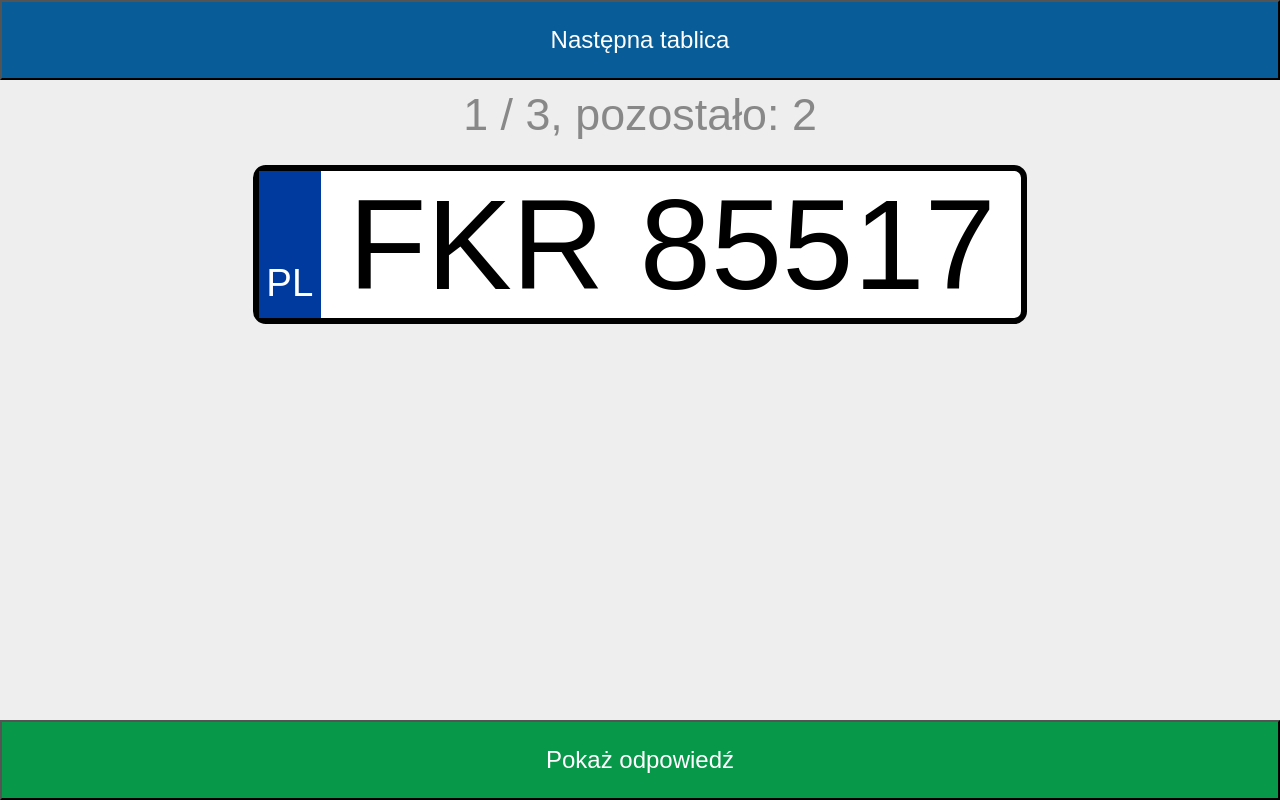
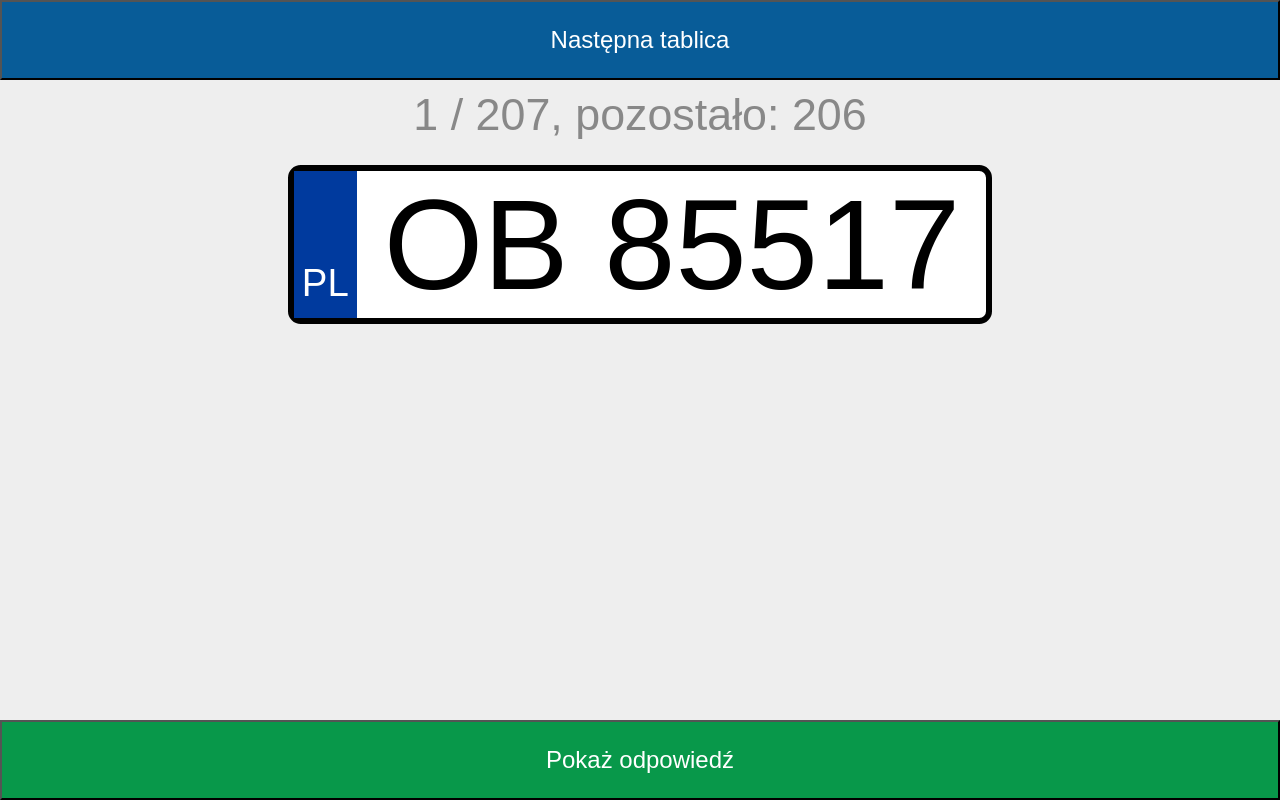
Before and after one commit to k3rmitPL/plates, a plain HTML site: page index.html in a window 1280 px wide. Drawn offline with Linux system fonts and the light colour scheme.

Commit message:
full data

```diff
--- a/index.html
+++ b/index.html
@@ -120,245 +120,245 @@
 
     <script>
       var plates_mapping = {
-//        "mazowieckie": {
-//          "WG": "Garwolin",
-//          "WF": "Warszawa-praga pd.",
-//          "WE": "Warszawa-mokotów",
-//          "WD": "Warszawa-bielany",
-//          "WB": "Warszawa-bemowo",
-//          "WA": "Warszawa-białołęka",
-//          "WL": "Legionowo",
-//          "WK": "Warszawa-ursus",
-//          "WJ": "Warszawa-targówek",
-//          "WI": "Warszawa-śródmieście",
-//          "WH": "Warszawa-praga pn.",
-//          "WBR": "Białobrzegi",
-//          "WLS": "Łosice",
-//          "WLI": "Lipsko",
-//          "WPY": "Przysucha",
-//          "WND": "Nowy dwór mazowiecki",
-//          "WPU": "Pułtusk",
-//          "WPR": "Pruszków",
-//          "WPL": "Płock powiat",
-//          "WPN": "Płońsk",
-//          "WPI": "Piaseczno",
-//          "WRA": "Radom powiat",
-//          "WGM": "Grodzisk",
-//          "WOT": "Otwock",
-//          "WOS": "Ostrołęka powiat",
-//          "WOR": "Ostrów mazowiecka",
-//          "WGS": "Gostynin",
-//          "WML": "Mława",
-//          "WCI": "Ciechanów",
-//          "WMA": "Maków mazowiecki",
-//          "WPZ": "Przasnysz",
-//          "WKZ": "Kozienice",
-//          "WGR": "Grójec"
-//        },
-//        "pomorskie": {
-//          "GS": "Słupsk miasto",
-//          "GCH": "Chojnice",
-//          "GKS": "Kościerzyna",
-//          "GKW": "Kwidzyn",
-//          "GDA": "Pruszcz gdański",
-//          "GD": "Gdańsk",
-//          "GA": "Gdynia",
-//          "GKA": "Kartuzy",
-//          "GCZ": "Człuchów",
-//          "GBY": "Bytów"
-//        },
-//        "zachodniopomorskie": {
-//          "ZKL": "Kołobrzeg",
-//          "ZGY": "Gryfice",
-//          "ZKO": "Koszalin powiat",
-//          "ZK": "Koszalin miasto",
-//          "ZGR": "Gryfino",
-//          "ZCH": "Choszczno",
-//          "ZKA": "Kamień pomorski",
-//          "ZBI": "Białogard",
-//          "ZDR": "Drawsko",
-//          "ZGL": "Goleniów",
-//          "ZS": "Szczecin"
-//        },
-//        "kujawsko-pomorskie": {
-//          "CGR": "Grudziądz powiat",
-//          "CLI": "Lipno",
-//          "CB": "Bydgoszcz",
-//          "CG": "Grudziądz miasto",
-//          "CGD": "Golub-dobrzyń",
-//          "CIN": "Inowrocław",
-//          "CBR": "Brodnica",
-//          "CCH": "Chełmno",
-//          "CAL": "Aleksandrów kujawski",
-//          "CBY": "Bydgoszcz powiat",
-//          "CW": "Włocławek miasto",
-//          "CT": "Toruń"
-//        },
-//        "małopolskie": {
-//          "KGR": "Gorlice",
-//          "KBC": "Bochnia",
-//          "KLI": "Limanowa",
-//          "KCH": "Chrzanów",
-//          "KMI": "Miechów",
-//          "KN": "Nowy sącz miasto",
-//          "KR": "Kraków",
-//          "KDA": "Dąbrowa tarnowska",
-//          "KT": "Tarnów miasto",
-//          "KBR": "Brzesko",
-//          "KMY": "Myślenice"
-//        },
-//        "opolskie": {
-//          "OKR": "Krapkowice",
-//          "OK": "Kędzierzyn koźle",
-//          "OB": "Brzeg",
-//          "OGL": "Głubczyce",
-//          "OKL": "Kluczbork",
-//          "OP": "Opole"
-//        },
-//        "świętokrzyskie": {
-//          "TJE": "Jędrzejów",
-//          "TKA": "Kazimierza wielka",
-//          "TKN": "Końskie",
-//          "TBU": "Busko",
-//          "TKI": "Kielce powiat",
-//          "TK": "Kielce",
-//          "TLW": "Włoszczowa"
-//        },
-//        "wielkopolskie": {
-//          "PKR": "Krotoszyn",
-//          "PKS": "Kościan",
-//          "PP": "Piła",
-//          "PKN": "Konin powiat",
-//          "PZ": "Poznań powiat",
-//          "PGO": "Grodzisk wlkp.",
-//          "PJA": "Jarocin",
-//          "PCT": "Czarnków",
-//          "PKO": "Konin miasto",
-//          "PGN": "Gniezno",
-//          "PCH": "Chodzieź",
-//          "PKA": "Kalisz powiat",
-//          "PGS": "Gostyń",
-//          "PKE": "Kępno",
-//          "PK": "Kalisz miasto",
-//          "PN": "Konin miasto",
-//          "PO": "Poznań",
-//          "PL": "Leszno miasto",
-//          "PKL": "Koło"
-//        },
-//        "łódzkie": {
-//          "EL": "Łódź",
-//          "ELW": "Łódź powiat",
-//          "EBE": "Bełchatów",
-//          "ELC": "Łowicz",
-//          "ELA": "Łask",
-//          "ELE": "Łęczyca",
-//          "EOP": "Opoczno",
-//          "EBR": "Brzeziny",
-//          "EKU": "Kutno",
-//          "EP": "Piotrków tryb. miasto",
-//          "ES": "Skierniewice miasto",
-//          "EPA": "Pabianice"
-//        },
-//        "śląskie": {
-//          "SZ": "Zabrze",
-//          "SY": "Bytom",
-//          "SR": "Rybnik miasto",
-//          "SBE": "Będzin",
-//          "SW": "świętochłowice",
-//          "ST": "Tychy miasto",
-//          "SK": "Katowice",
-//          "SJ": "Jaworzno",
-//          "SI": "Siemianowice śląskie",
-//          "SH": "Chorzów",
-//          "SO": "Sosnowiec",
-//          "SM": "Mysłowice",
-//          "SL": "Ruda śląska",
-//          "SC": "Częstochowa miasto",
-//          "SB": "Bielsko-biała miasto",
-//          "SBI": "Bielsko-biała powiat",
-//          "SG": "Gliwice miasto",
-//          "SBL": "Tychy powiat",
-//          "SD": "Dąbrowa górnicza"
-//        },
-//        "lubelskie": {
-//          "LB": "Biała podlaska miasto",
-//          "LC": "Chełm miasto",
-//          "LJA": "Janów lubelski",
-//          "LKR": "Kraśnik",
-//          "LKS": "Krasnystaw",
-//          "LU": "Lublin",
-//          "LHR": "Hrubieszów",
-//          "LBI": "Biała podlaska powiat",
-//          "LLB": "Lubartów",
-//          "LZ": "Zamość miasto",
-//          "LBL": "Biłgoraj",
-//          "LCH": "Chełm powiat"
-//        },
-//        "warmińsko-mazurskie": {
-//          "NEL": "Ełk",
-//          "NKE": "Kętrzyn",
-//          "NIL": "Iława",
-//          "NO": "Olsztyn",
-//          "NBR": "Braniewo",
-//          "NGO": "Gołdap",
-//          "NEB": "Elbląg powiat",
-//          "NE": "Elbląg miasto",
-//          "NGI": "Giźycko",
-//          "NDZ": "Działdowo",
-//          "NBA": "Bartoszyce"
-//        },
-//        "podkarpackie": {
-//          "RT": "Tarnobrzeg miasto",
-//          "RP": "Przemyśl miasto",
-//          "RJA": "Jarosław",
-//          "RKR": "Krosno powiat",
-//          "RLE": "Leźajsk",
-//          "RLA": "Łańcut",
-//          "RBR": "Brzozów",
-//          "RZ": "Rzeszów",
-//          "RDE": "Dębica",
-//          "RBI": "Ustrzyki dolne",
-//          "RKL": "Kolbuszowa",
-//          "RJS": "Jasło",
-//          "RK": "Krosno miasto"
-//        },
-//        "podlaskie": {
-//          "BAU": "Augustów",
-//          "BBI": "Bielsk podlaski",
-//          "BL": "Łomźa miasto",
-//          "BKL": "Kolno",
-//          "BI": "Białystok",
-//          "BIA": "Białystok powiat",
-//          "BHA": "Hajnówka",
-//          "BGR": "Grajewo",
-//          "BS": "Suwałki miasto"
-//        },
+        "mazowieckie": {
+          "WG": "Garwolin",
+          "WF": "Warszawa-praga pd.",
+          "WE": "Warszawa-mokotów",
+          "WD": "Warszawa-bielany",
+          "WB": "Warszawa-bemowo",
+          "WA": "Warszawa-białołęka",
+          "WL": "Legionowo",
+          "WK": "Warszawa-ursus",
+          "WJ": "Warszawa-targówek",
+          "WI": "Warszawa-śródmieście",
+          "WH": "Warszawa-praga pn.",
+          "WBR": "Białobrzegi",
+          "WLS": "Łosice",
+          "WLI": "Lipsko",
+          "WPY": "Przysucha",
+          "WND": "Nowy dwór mazowiecki",
+          "WPU": "Pułtusk",
+          "WPR": "Pruszków",
+          "WPL": "Płock powiat",
+          "WPN": "Płońsk",
+          "WPI": "Piaseczno",
+          "WRA": "Radom powiat",
+          "WGM": "Grodzisk",
+          "WOT": "Otwock",
+          "WOS": "Ostrołęka powiat",
+          "WOR": "Ostrów mazowiecka",
+          "WGS": "Gostynin",
+          "WML": "Mława",
+          "WCI": "Ciechanów",
+          "WMA": "Maków mazowiecki",
+          "WPZ": "Przasnysz",
+          "WKZ": "Kozienice",
+          "WGR": "Grójec"
+        },
+        "pomorskie": {
+          "GS": "Słupsk miasto",
+          "GCH": "Chojnice",
+          "GKS": "Kościerzyna",
+          "GKW": "Kwidzyn",
+          "GDA": "Pruszcz gdański",
+          "GD": "Gdańsk",
+          "GA": "Gdynia",
+          "GKA": "Kartuzy",
+          "GCZ": "Człuchów",
+          "GBY": "Bytów"
+        },
+        "zachodniopomorskie": {
+          "ZKL": "Kołobrzeg",
+          "ZGY": "Gryfice",
+          "ZKO": "Koszalin powiat",
+          "ZK": "Koszalin miasto",
+          "ZGR": "Gryfino",
+          "ZCH": "Choszczno",
+          "ZKA": "Kamień pomorski",
+          "ZBI": "Białogard",
+          "ZDR": "Drawsko",
+          "ZGL": "Goleniów",
+          "ZS": "Szczecin"
+        },
+        "kujawsko-pomorskie": {
+          "CGR": "Grudziądz powiat",
+          "CLI": "Lipno",
+          "CB": "Bydgoszcz",
+          "CG": "Grudziądz miasto",
+          "CGD": "Golub-dobrzyń",
+          "CIN": "Inowrocław",
+          "CBR": "Brodnica",
+          "CCH": "Chełmno",
+          "CAL": "Aleksandrów kujawski",
+          "CBY": "Bydgoszcz powiat",
+          "CW": "Włocławek miasto",
+          "CT": "Toruń"
+        },
+        "małopolskie": {
+          "KGR": "Gorlice",
+          "KBC": "Bochnia",
+          "KLI": "Limanowa",
+          "KCH": "Chrzanów",
+          "KMI": "Miechów",
+          "KN": "Nowy sącz miasto",
+          "KR": "Kraków",
+          "KDA": "Dąbrowa tarnowska",
+          "KT": "Tarnów miasto",
+          "KBR": "Brzesko",
+          "KMY": "Myślenice"
+        },
+        "opolskie": {
+          "OKR": "Krapkowice",
+          "OK": "Kędzierzyn koźle",
+          "OB": "Brzeg",
+          "OGL": "Głubczyce",
+          "OKL": "Kluczbork",
+          "OP": "Opole"
+        },
+        "świętokrzyskie": {
+          "TJE": "Jędrzejów",
+          "TKA": "Kazimierza wielka",
+          "TKN": "Końskie",
+          "TBU": "Busko",
+          "TKI": "Kielce powiat",
+          "TK": "Kielce",
+          "TLW": "Włoszczowa"
+        },
+        "wielkopolskie": {
+          "PKR": "Krotoszyn",
+          "PKS": "Kościan",
+          "PP": "Piła",
+          "PKN": "Konin powiat",
+          "PZ": "Poznań powiat",
+          "PGO": "Grodzisk wlkp.",
+          "PJA": "Jarocin",
+          "PCT": "Czarnków",
+          "PKO": "Konin miasto",
+          "PGN": "Gniezno",
+          "PCH": "Chodzieź",
+          "PKA": "Kalisz powiat",
+          "PGS": "Gostyń",
+          "PKE": "Kępno",
+          "PK": "Kalisz miasto",
+          "PN": "Konin miasto",
+          "PO": "Poznań",
+          "PL": "Leszno miasto",
+          "PKL": "Koło"
+        },
+        "łódzkie": {
+          "EL": "Łódź",
+          "ELW": "Łódź powiat",
+          "EBE": "Bełchatów",
+          "ELC": "Łowicz",
+          "ELA": "Łask",
+          "ELE": "Łęczyca",
+          "EOP": "Opoczno",
+          "EBR": "Brzeziny",
+          "EKU": "Kutno",
+          "EP": "Piotrków tryb. miasto",
+          "ES": "Skierniewice miasto",
+          "EPA": "Pabianice"
+        },
+        "śląskie": {
+          "SZ": "Zabrze",
+          "SY": "Bytom",
+          "SR": "Rybnik miasto",
+          "SBE": "Będzin",
+          "SW": "świętochłowice",
+          "ST": "Tychy miasto",
+          "SK": "Katowice",
+          "SJ": "Jaworzno",
+          "SI": "Siemianowice śląskie",
+          "SH": "Chorzów",
+          "SO": "Sosnowiec",
+          "SM": "Mysłowice",
+          "SL": "Ruda śląska",
+          "SC": "Częstochowa miasto",
+          "SB": "Bielsko-biała miasto",
+          "SBI": "Bielsko-biała powiat",
+          "SG": "Gliwice miasto",
+          "SBL": "Tychy powiat",
+          "SD": "Dąbrowa górnicza"
+        },
+        "lubelskie": {
+          "LB": "Biała podlaska miasto",
+          "LC": "Chełm miasto",
+          "LJA": "Janów lubelski",
+          "LKR": "Kraśnik",
+          "LKS": "Krasnystaw",
+          "LU": "Lublin",
+          "LHR": "Hrubieszów",
+          "LBI": "Biała podlaska powiat",
+          "LLB": "Lubartów",
+          "LZ": "Zamość miasto",
+          "LBL": "Biłgoraj",
+          "LCH": "Chełm powiat"
+        },
+        "warmińsko-mazurskie": {
+          "NEL": "Ełk",
+          "NKE": "Kętrzyn",
+          "NIL": "Iława",
+          "NO": "Olsztyn",
+          "NBR": "Braniewo",
+          "NGO": "Gołdap",
+          "NEB": "Elbląg powiat",
+          "NE": "Elbląg miasto",
+          "NGI": "Giźycko",
+          "NDZ": "Działdowo",
+          "NBA": "Bartoszyce"
+        },
+        "podkarpackie": {
+          "RT": "Tarnobrzeg miasto",
+          "RP": "Przemyśl miasto",
+          "RJA": "Jarosław",
+          "RKR": "Krosno powiat",
+          "RLE": "Leźajsk",
+          "RLA": "Łańcut",
+          "RBR": "Brzozów",
+          "RZ": "Rzeszów",
+          "RDE": "Dębica",
+          "RBI": "Ustrzyki dolne",
+          "RKL": "Kolbuszowa",
+          "RJS": "Jasło",
+          "RK": "Krosno miasto"
+        },
+        "podlaskie": {
+          "BAU": "Augustów",
+          "BBI": "Bielsk podlaski",
+          "BL": "Łomźa miasto",
+          "BKL": "Kolno",
+          "BI": "Białystok",
+          "BIA": "Białystok powiat",
+          "BHA": "Hajnówka",
+          "BGR": "Grajewo",
+          "BS": "Suwałki miasto"
+        },
         "lubuskie": {
-//          "FNW": "Nowa sól",
-//          "FSD": "Strzelce krajeńskie",
-//          "FZ": "Zielona góra",
-//          "FGW": "Gorzów wlkp. powiat",
+          "FNW": "Nowa sól",
+          "FSD": "Strzelce krajeńskie",
+          "FZ": "Zielona góra",
+          "FGW": "Gorzów wlkp. powiat",
           "FMI": "Międzyrzecz",
           "FKR": "Krosno odrzańskie",
           "FG": "Gorzów wlkp."
         },
-//        "dolnośląskie": {
-//          "DDZ": "Dzierźoniów",
-//          "DL": "Legnica miasto",
-//          "DJ": "Jelenia góra miasto",
-//          "DBL": "Bolesławiec",
-//          "DLE": "Legnica powiat",
-//          "DLB": "Lubań",
-//          "DBA": "Wałbrzych powiat",
-//          "DB": "Wałbrzych miasto",
-//          "DGL": "Głogów",
-//          "DGR": "Góra",
-//          "DJE": "Jelenia góra powiat",
-//          "DKA": "Kamienna góra",
-//          "DW": "WrocŁaw",
-//          "DKL": "Kłodzko",
-//          "DJA": "Jawor"
-//        }
+        "dolnośląskie": {
+          "DDZ": "Dzierźoniów",
+          "DL": "Legnica miasto",
+          "DJ": "Jelenia góra miasto",
+          "DBL": "Bolesławiec",
+          "DLE": "Legnica powiat",
+          "DLB": "Lubań",
+          "DBA": "Wałbrzych powiat",
+          "DB": "Wałbrzych miasto",
+          "DGL": "Głogów",
+          "DGR": "Góra",
+          "DJE": "Jelenia góra powiat",
+          "DKA": "Kamienna góra",
+          "DW": "WrocŁaw",
+          "DKL": "Kłodzko",
+          "DJA": "Jawor"
+        }
       };
 
 
@@ -411,15 +411,6 @@
                 }
                 filtered_plates[voivodeship][city_code] = plates_mapping[voivodeship][city_code];
               }
-              //if (seenCities.indexOf(city_code) > -1) {
-              //  console.log("Filter city: " + filtered_plates[voivodeship][city_code]);
-              //  delete filtered_plates[voivodeship][city_code];
-              //  if (Object.keys(filtered_plates[voivodeship]).length == 0) {
-              //    console.log("Filter voivodeship: " + voivodeship)
-              //    voivodeships_to_delete.push(voivodeship);
-              //    break;
-              //  }
-              //}
             }
           }
         } else {
```
